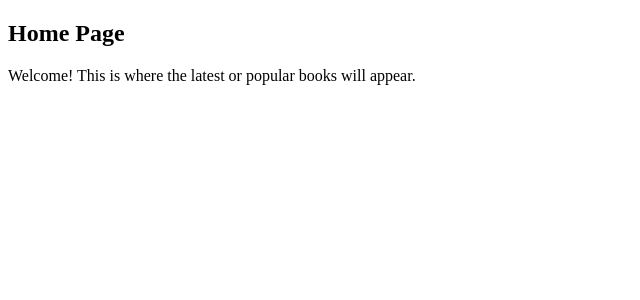
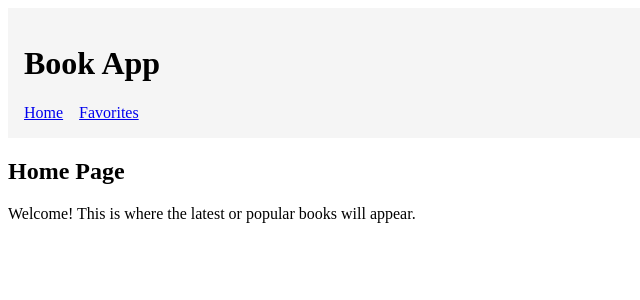
Before and after one commit to Xilarie1/Gutenbook, a React (Vite) app: page / in a window 1280 px wide. Shown: the top 300 px of the page, without its empty margins (0-640 px from the left). Built offline with nearby package versions, Linux system fonts and the light colour scheme.

Commit message:
updated header

```diff
--- a/src/components/Header.jsx
+++ b/src/components/Header.jsx
@@ -1,3 +1,22 @@
-export default function Header(second) {
-  return;
+import { Link } from "react-router-dom";
+
+function Header() {
+  return (
+    <header style={{ padding: "1rem", backgroundColor: "#f5f5f5" }}>
+      <h1>Book App</h1>
+      <nav style={{ marginTop: "0.5rem" }}>
+        <Link to="/" style={{ marginRight: "1rem" }}>
+          Home
+        </Link>
+        <Link to="/favorites" style={{ marginRight: "1rem" }}>
+          Favorites
+        </Link>
+      </nav>
+
+      {/* Optional category menu */}
+      {/* <CategoryMenu /> */}
+    </header>
+  );
 }
+
+export default Header;
```
